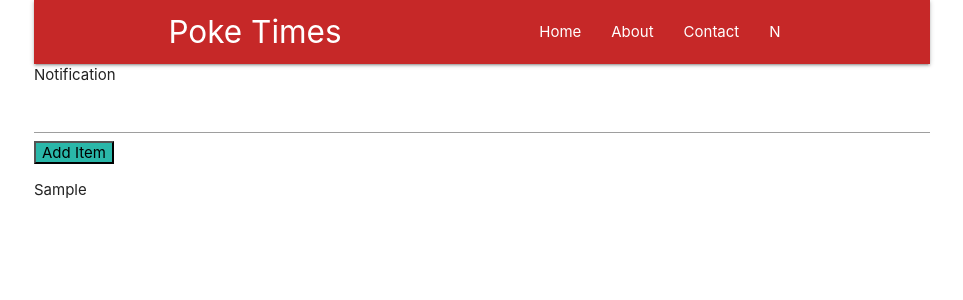
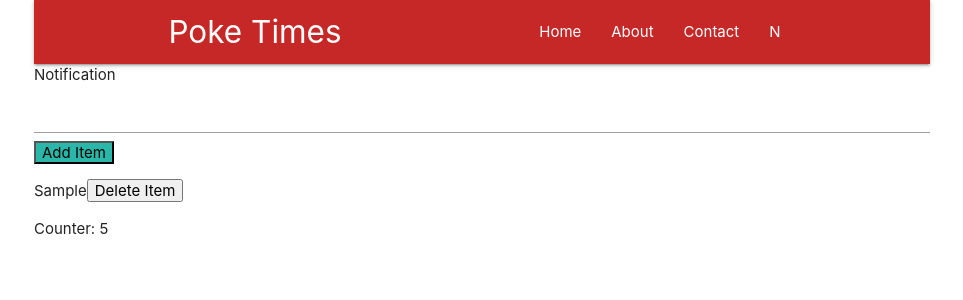
Before and after one commit to rupinthakur23/ReactList, a React (Create React App) app: page /notification in a window 1280 px wide. Both pictures are taken after typing "Sample" into the empty fields and a click on the button "Add Item". Shown: the top 300 px of the page, without its empty margins (158-1121 px from the left). Built offline with nearby package versions, Linux system fonts and the light colour scheme.

Commit message:
Added Delete Item

```diff
--- a/src/components/Notification.js
+++ b/src/components/Notification.js
@@ -16,6 +16,11 @@ class Notification extends Component {
     sessionStorage.setItem("items", this.props.items);
     this.setState({ itemName: "" });
   };
+
+  deleteItem =() =>{
+    this.props.decrease();
+
+  }
   render() {
     console.log(this.props);
     return (
@@ -29,8 +34,11 @@ class Notification extends Component {
         />
         <button onClick={this.addItem}>Add Item</button>
         {this.props.items.map((item) => {
-          return <p key={item}>{item}</p>;
+          return <p key={item}>{item}
+          <button onClick={this.deleteItem}> Delete Item </button>
+          </p>;
         })}
+        <p>Counter: {this.props.counter}</p>
       </>
     );
   }
@@ -39,12 +47,14 @@ class Notification extends Component {
 const mapStateToProps = (state) => {
   return {
     items: state.items,
+    counter:state.counter,
   };
 };
 
 const mapDispatchProps = (dispatch) => {
   return {
     increase: (name) => dispatch({ type: "ADD_ITEM", value: name }),
+    decrease: () => dispatch({ type: "DELETE_ITEM"}),
   };
 };
 export default connect(mapStateToProps, mapDispatchProps)(Notification);
--- a/src/store/reducers/notificationReducer.js
+++ b/src/store/reducers/notificationReducer.js
@@ -1,14 +1,24 @@
 const initialState = {
   items: [],
+  counter:5
 };
 
 const notificationReducer = (state = initialState, action) => {
-  if (action.type === "ADD_ITEM") {
-    return {
-      ...state,
-      items: state.items.concat(action.value),
-    };
-  }
+
+   switch(action.type){
+     case "ADD_ITEM":
+      return {
+        ...state,
+        items: [...state.items, action.value],
+      };
+      case "DELETE_ITEM":
+        return {
+          ...state,
+          counter:state.counter-1,
+        };
+
+   }
+
 
   return state;
 };
```
